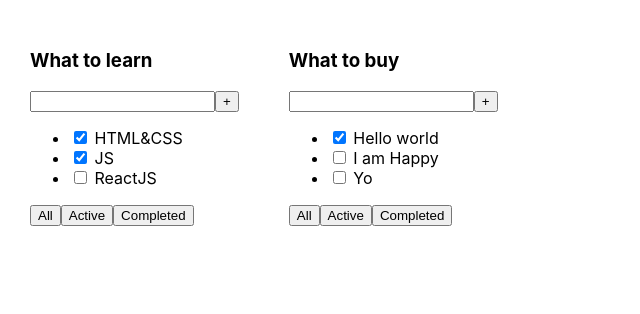
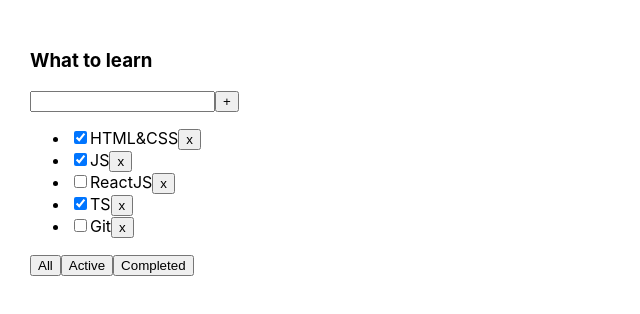
Before and after one commit to AleksanderZabrodski09/MY-TODO-LIST, a React (Create React App) app: page / in a window 1280 px wide. Shown: the top 314 px of the page, without its empty margins (0-640 px from the left). Built offline with nearby package versions, Linux system fonts and the light colour scheme.

Commit message:
create: add filter and remove for tasks

```diff
--- a/src/App.tsx
+++ b/src/App.tsx
@@ -1,25 +1,44 @@
-import React from 'react';
+import React, {useState} from 'react';
 import './App.css';
 import {TodoList} from './TodoList';
 
-
+export type FilterValueType = 'all' | 'active' | 'completed'
 function App() {
 
-  const tasks1 = [
+  const [tasks, setTasks] = useState([
     {id: 1, title: "HTML&CSS", isDone: true},
     {id: 2, title: "JS", isDone: true},
-    {id: 3, title: "ReactJS", isDone: false}
-  ]
-  const tasks2 = [
-    {id: 1, title: "Hello world", isDone: true},
-    {id: 2, title: "I am Happy", isDone: false},
-    {id: 3, title: "Yo", isDone: false}
-  ]
+    {id: 3, title: "ReactJS", isDone: false},
+    {id: 4, title: "TS", isDone: true},
+    {id: 5, title: "Git", isDone: false}
+  ])
+
+  const removeTask = (id: number) => {
+    let filteredTasks = tasks.filter(el => el.id !== id)
+    setTasks(filteredTasks)
+  }
+  const [filter, setFilter] = useState<FilterValueType>('all')
+  let filterForTodolist = tasks;
+  if (filter === 'active') {
+    filterForTodolist = tasks.filter(el => el.isDone === true);
+  }
+  if (filter ==='completed') {
+    filterForTodolist = tasks.filter(el => el.isDone === false);
+  }
+
+  const filterChange = (value:FilterValueType) => {
+    setFilter(value)
+  }
 
   return (
     <div className="App">
-      <TodoList title={'What to learn'} task={tasks1}/>
-      <TodoList title={'What to buy'} task={tasks2}/>
+      <TodoList
+        title={'What to learn'}
+        task={filterForTodolist}
+        removeTask={removeTask}
+        filterChange={filterChange}
+      />
+
     </div>
   );
 }
--- a/src/TodoList.tsx
+++ b/src/TodoList.tsx
@@ -1,8 +1,11 @@
 import React from 'react';
+import {FilterValueType} from './App';
 
 type TodoListType = {
   title:string
   task: TaskType[]
+  removeTask:(id:number)=>void
+  filterChange: (value:FilterValueType)=>void
 }
 
 type TaskType = {
@@ -21,14 +24,22 @@
         <button>+</button>
       </div>
       <ul>
-        <li><input type="checkbox" checked={props.task[0].isDone}/> <span>{props.task[0].title}</span></li>
-        <li><input type="checkbox" checked={props.task[1].isDone}/> <span>{props.task[1].title}</span></li>
-        <li><input type="checkbox" checked={props.task[2].isDone}/> <span>{props.task[2].title}</span></li>
+        {props.task.map((el)=>
+          (<li key={el.id}>
+            <input type="checkbox" checked={el.isDone}/>
+            <span>{el.title}</span>
+              <button onClick={()=>props.removeTask(el.id)}>x</button>
+          </li>
+          ))
+        }
+
+      {/*  <li><input type="checkbox" checked={props.task[1].isDone}/> <span>{props.task[1].title}</span></li>*/}
+      {/*  <li><input type="checkbox" checked={props.task[2].isDone}/> <span>{props.task[2].title}</span></li>*/}
       </ul>
       <div>
-        <button>All</button>
-        <button>Active</button>
-        <button>Completed</button>
+        <button onClick={()=>{props.filterChange('all')}}>All</button>
+        <button onClick={()=>{props.filterChange('active')}}>Active</button>
+        <button onClick={()=>{props.filterChange('completed')}}>Completed</button>
       </div>
     </div>
   )
```
